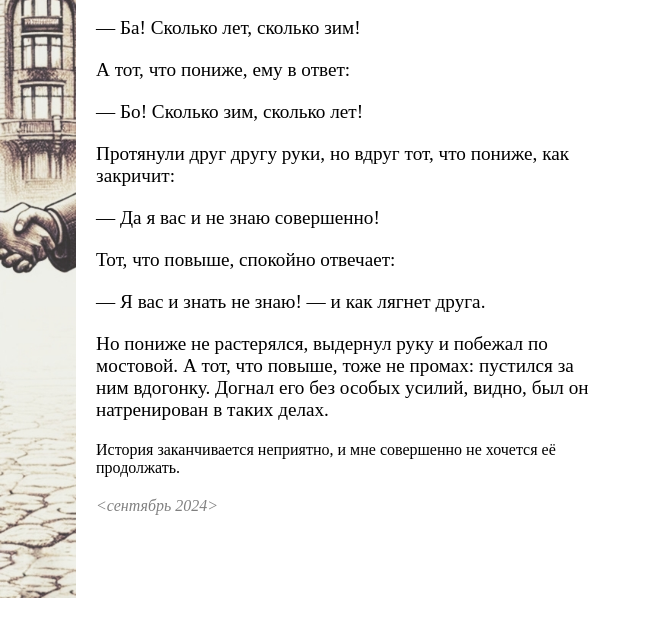
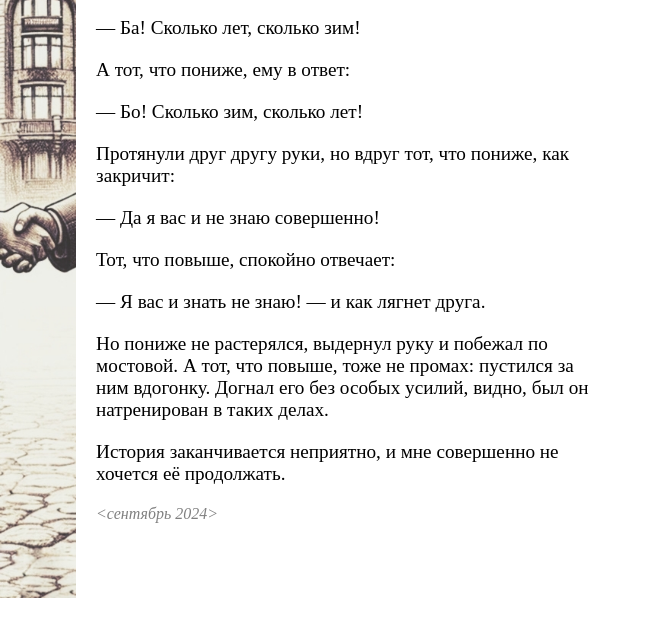
Before and after one commit to himmih/harms, a plain HTML site: page index2.html in a window 1280 px wide. Shown: the part 136-772 px from the top of the page, without its empty margins (0-659 px from the left). Drawn offline with Linux system fonts and the light colour scheme.

Commit message:
Update index2.html

```diff
--- a/index2.html
+++ b/index2.html
@@ -94,9 +94,8 @@
 <p>— Да я вас и не знаю совершенно!</p>
 <p>Тот, что повыше, спокойно отвечает:</p>
 <p>— Я вас и знать не знаю! — и как лягнет друга.</p>
-<p>Но пониже не растерялся, выдернул руку и побежал по мостовой. А тот, что повыше, тоже не промах: пустился за ним вдогонку.
-Догнал его без особых усилий, видно, был он натренирован в таких делах.</p>
-<p></p>История заканчивается неприятно, и мне совершенно не хочется её продолжать.</p>
+<p>Но пониже не растерялся, выдернул руку и побежал по мостовой. А тот, что повыше, тоже не промах: пустился за ним вдогонку. Догнал его без особых усилий, видно, был он натренирован в таких делах.</p>
+<p>История заканчивается неприятно, и мне совершенно не хочется её продолжать.</p>
             <p class="signature">&lt;сентябрь 2024&gt;</p>
         </div>
     </div>
```
